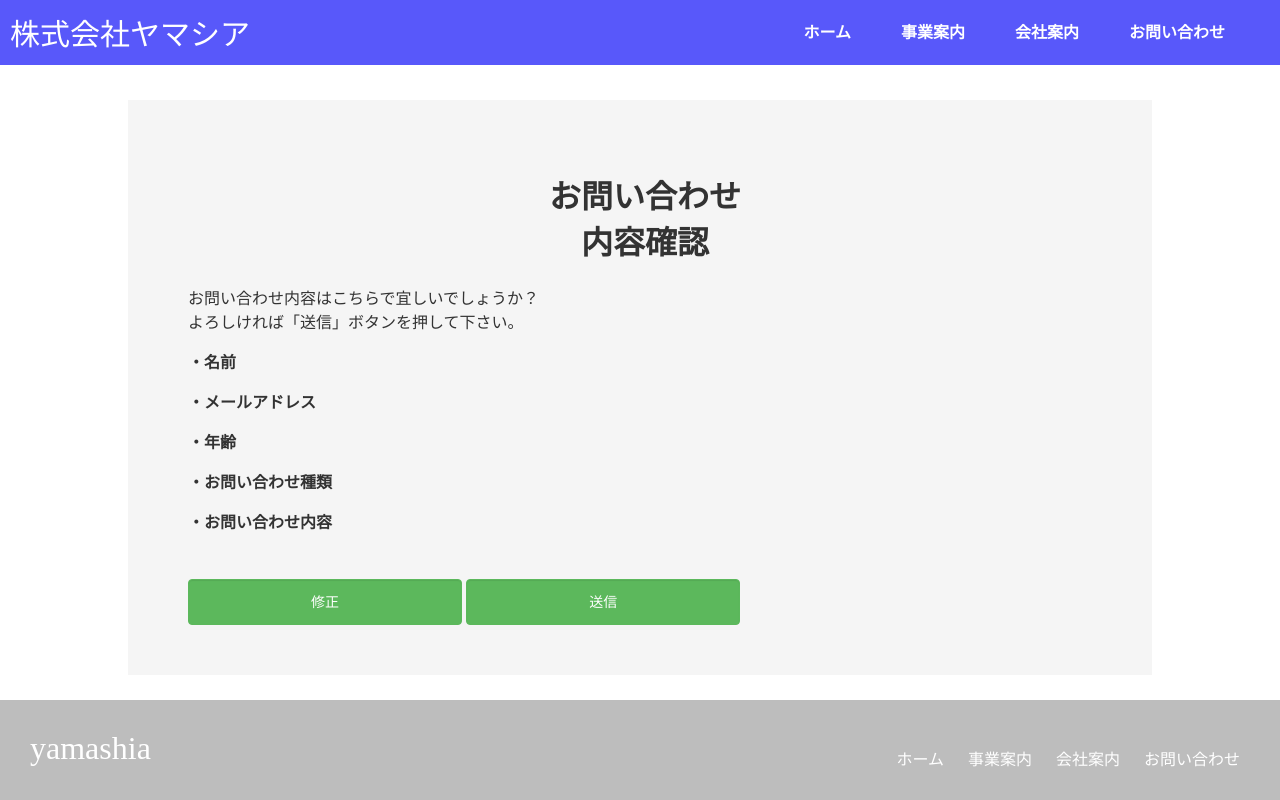
After one commit to yamashia/yamashia, a PHP site: page /contact/Confirmation.php in a window 1280 px wide. The commit adds this page. Run offline with PHP 8.4, Linux system fonts and the light colour scheme; data that the repository does not hold is empty.

Commit message:
Add files via upload

```diff
--- a/yamashia.co.jp/BuisinessInfo/BuisinessInfo.html
+++ b/yamashia.co.jp/BuisinessInfo/BuisinessInfo.html
@@ -21,7 +21,7 @@
 	    </ul>
    </li>
    <li><a href="../CompanyBrochure/CompanyBrochure.html">会社案内</a></li>
-   <li><a href="../contact/contact.html">お問い合わせ</a></li>
+   <li><a href="../contact/contact.php">お問い合わせ</a></li>
 	</ul>
 	</div>
   </div>
@@ -34,7 +34,7 @@
          <li><a href="../index.html">ホーム</a></li>
          <li><a href="../BuisinessInfo/BuisinessInfo.html">事業案内</a>
          <li><a href="../CompanyBrochure/CompanyBrochure.html">会社案内</a></li>
-         <li><a href="../contact/contact.html">お問い合わせ</a></li>
+         <li><a href="../contact/contact.php">お問い合わせ</a></li>
          </ul></div>
 </div>
     </header>
@@ -64,7 +64,7 @@
       <li><a href="../index.html">ホーム</a></li>
       <li><a href="../BuisinessInfo/BuisinessInfo.html">事業案内</a></li>
       <li><a href="../CompanyBrochure/CompanyBrochure.html">会社案内</a></li>
-      <li><a href="../contact/contact.html">お問い合わせ</a></li>
+      <li><a href="../contact/contact.php">お問い合わせ</a></li>
     </ul>
       </div>
   </footer>
--- a/yamashia.co.jp/BuisinessInfo/responsive.css
+++ b/yamashia.co.jp/BuisinessInfo/responsive.css
@@ -36,7 +36,7 @@
     footer-logo {
       font-size: 20px;
     }
-
+}
 
 @media screen and (min-width:480px) and (max-width: 768px){
  .header-left {
@@ -45,3 +45,4 @@
   .top-wrapper p {
   text-align: center;
   }
+}
--- a/yamashia.co.jp/CompanyBrochure/CompanyBrochure.html
+++ b/yamashia.co.jp/CompanyBrochure/CompanyBrochure.html
@@ -21,7 +21,7 @@
   </ul>
 </li>
 <li><a href="../CompanyBrochure/CompanyBrochure.html">会社案内</a></li>
-<li><a href="../contact/contact.html">お問い合わせ</a></li>
+<li><a href="../contact/contact.php">お問い合わせ</a></li>
 </ul>
 </div>
 </div>
@@ -34,7 +34,7 @@
          <li><a href="../index.html">ホーム</a></li>
          <li><a href="../BuisinessInfo/BuisinessInfo.html">事業案内</a>
          <li><a href="../CompanyBrochure/CompanyBrochure.html">会社案内</a></li>
-         <li><a href="../contact/contact.html">お問い合わせ</a></li>
+         <li><a href="../contact/contact.php">お問い合わせ</a></li>
          </ul></div>
     </header>
 
@@ -104,7 +104,7 @@
       <li><a href="../index.html">ホーム</a></li>
       <li><a href="../BuisinessInfo/BuisinessInfo.html">事業案内</a></li>
       <li><a href="../CompanyBrochure/CompanyBrochure.html">会社案内</a></li>
-      <li><a href="../contact/contact.html">お問い合わせ</a></li>
+      <li><a href="../contact/contact.php">お問い合わせ</a></li>
     </ul>
       </div>
   </footer>
--- a/yamashia.co.jp/CompanyBrochure/responsive.css
+++ b/yamashia.co.jp/CompanyBrochure/responsive.css
@@ -36,7 +36,7 @@
     footer-logo {
       font-size: 20px;
     }
-
+}
 
 @media screen and (min-width:480px) and (max-width: 768px){
  .header-left {
@@ -45,3 +45,4 @@
   .top-wrapper p {
   text-align: center;
   }
+}
--- /dev/null
+++ b/yamashia.co.jp/contact/Confirmation.php
@@ -0,0 +1,102 @@
+<!DOCTYPE html>
+<?php
+    // フォームのボタンが押されたら
+    if ($_SERVER["REQUEST_METHOD"] == "POST") {
+        // フォームから送信されたデータを各変数に格納
+        $name = $_POST["name"];
+        $email = $_POST["email"];
+        $age = $_POST["age"];
+        $category = $_POST["category"];
+        $body  = $_POST["body"];
+    }
+?>
+<html>
+  <head>
+    <meta charset="utf-8">
+    <meta name="viewport" content="width=device-width, initial-scale=1.0">
+    <title>株式会社ヤマシア</title>
+    <link rel="stylesheet" href="stylesheet.css">
+    <link rel="stylesheet" href="responsive.css">
+  </head>
+  <body>
+  <header>
+    <div  class="header-left"><a href="../index.php">株式会社ヤマシア</a></div>
+    <div id class="header-right">
+    <div id class="menu">
+<ul>
+<li><a href="../index.html">ホーム</a></li>
+<li><a href="../BuisinessInfo/BuisinessInfo.php">事業案内</a>
+<ul>
+<li><a href="../BuisinessInfo/BuisinessInfo.php">案件支援</a></li>
+<li><a href="../BuisinessInfo/BuisinessInfo.php">案件受託</a></li>
+  </ul>
+</li>
+<li><a href="../CompanyBrochure/CompanyBrochure.php">会社案内</a></li>
+<li><a href="../contact/contact.php">お問い合わせ</a></li>
+</ul>
+	</div>
+	</div>
+  <div id="nav-drawer">
+       <input id="nav-input" type="checkbox" class="nav-unshown">
+       <label id="nav-open" for="nav-input"><span></span></label>
+       <label class="nav-unshown" id="nav-close" for="nav-input"></label>
+       <div id="nav-content" class="nav-content">
+         <ul>
+         <li><a href="../index.php">ホーム</a></li>
+         <li><a href="../BuisinessInfo/BuisinessInfo.php">事業案内</a>
+         <li><a href="../CompanyBrochure/CompanyBrochure.php">会社案内</a></li>
+         <li><a href="../contact/contact.php">お問い合わせ</a></li>
+         </ul></div>
+    </header>
+
+
+    <div class="main">
+    <div class="contact-form">
+      <form action="thanks.php" method="post">
+             <input type="hidden" name="name" value="<?php echo $name; ?>">
+             <input type="hidden" name="email" value="<?php echo $email; ?>">
+             <input type="hidden" name="age" value="<?php echo $age; ?>">
+             <input type="hidden" name="category" value="<?php echo $category; ?>">
+             <input type="hidden" name="body" value="<?php echo $body; ?>">
+             <h1 class="contact-title">お問い合わせ<br>内容確認</h1>
+             <p>お問い合わせ内容はこちらで宜しいでしょうか？<br>よろしければ「送信」ボタンを押して下さい。</p>
+             <div>
+                 <div>
+                     <label>・名前</label>
+                     <p><?php echo $name; ?></p>
+                 </div>
+                 <div>
+                     <label>・メールアドレス</label>
+                     <p><?php echo $email; ?></p>
+                 </div>
+                 <div>
+                     <label>・年齢</label>
+                     <p><?php echo $age; ?></p>
+                 </div>
+                 <div>
+                     <label>・お問い合わせ種類</label>
+                     <p><?php echo $category; ?></p>
+                 </div>
+                 <div>
+                     <label>・お問い合わせ内容</label>
+                     <p><?php echo ($body); ?></p>
+                 </div>
+         <input type="button" value="修正" onclick="history.back()">
+         <input type="submit" value="送信">
+     </form>
+ </div>
+</div>
+
+  </body>
+  <footer>
+  <div class="footer-logo"><a href="../index.php">yamashia</a></div>
+  <div class="footer-list">
+    <ul>
+      <li><a href="../index.php">ホーム</a></li>
+      <li><a href="../BuisinessInfo/BuisinessInfo.php">事業案内</a></li>
+      <li><a href="../CompanyBrochure/CompanyBrochure.php">会社案内</a></li>
+      <li><a href="../contact/contact.php">お問い合わせ</a></li>
+    </ul>
+      </div>
+  </footer>
+</html>
--- a/yamashia.co.jp/contact/responsive.css
+++ b/yamashia.co.jp/contact/responsive.css
@@ -1,8 +1,8 @@
 
 @media all and (max-width: 1000px) {
- .top-wrapper p {
-    font-size: 35px;
-  }
+ .tpo-wrapper {
+   width: 100%;
+ }
 
   .header-right {
    width: 100%;
@@ -11,6 +11,18 @@
   .menu{
   display: none;
   }
+
+  .main {
+    min-width: inherit;
+  }
+
+  .form-title {
+   font-size: 25px;
+ }
+
+ input[type="text"] {
+   width: 60%;
+ }
 
   .footer-list {
   display: none;
@@ -28,6 +40,10 @@
 
     }
 
+.contact-title {
+  font-size: 20px;
+}
+
     footer {
       height: 70px;
       padding: 15px;
@@ -36,11 +52,10 @@
     footer-logo {
       font-size: 20px;
     }
+}
 
 @media screen and (min-width:480px) and (max-width: 768px){
  .header-left {
  font-size: 25px;
  }
-  .top-wrapper p {
-  text-align: center;
-  }
+}
--- a/yamashia.co.jp/contact/stylesheet.css
+++ b/yamashia.co.jp/contact/stylesheet.css
@@ -134,15 +134,12 @@ margin-left: 10px;
 margin-left: 10px;
 }
 
-.line-contact img {
-
-}
 
 .contact {
 margin-left: 10px;
 }
 
-.top-wrapper p {
+.contact-wrapper {
   color: black;
   font-size: 35px;
   text-align: center;
@@ -274,3 +271,108 @@ footer {
 .nav-content a {
   color:black;
 }
+
+
+
+form {
+  margin-left: 10px;
+}
+
+.main {
+  min-width: 700px;
+  margin-top: 100px;
+  margin-bottom: 100px;
+}
+
+.contact-form {
+  width: 80%;
+  margin: 60px auto;
+  padding: 50px;
+  background-color: #F5F5F5;
+  color: #333;
+}
+
+.contact-title {
+  text-align: center;
+}
+
+.form-title {
+  text-align: center;
+  margin-bottom: 30px;
+  font-size: 30px;
+}
+
+.form-item {
+  padding: 20px 0 10px 0;
+  font-weight: bold;
+}
+
+label {
+  font-weight: bold;
+}
+
+input[type="text"] {
+  width: 30%;
+  border: 1px solid #ccc;
+  border-radius: 4px;
+  padding: 6px 12px;
+  box-shadow: inset 0 1px 1px rgba(0, 0, 0, .075);
+  transition: border-color ease-in-out .15s, box-shadow ease-in-out .15s;
+  font-size: 14px;
+  line-height: 1.428571429;
+  color: #555;
+}
+
+input[type="submit"] {
+  margin-top: 30px;
+  width: 30%;
+  border: 1px solid #5cb85c;
+  border-radius: 4px;
+  padding: 12px;
+  box-shadow: inset 0 1px 1px rgba(0, 0, 0, .075);
+  font-size: 14px;
+  line-height: 1.428571429;
+  color: white;
+  background-color: #5cb85c;
+}
+
+input[type="button"] {
+  margin-top: 30px;
+  width: 30%;
+  border: 1px solid #5cb85c;
+  border-radius: 4px;
+  padding: 12px;
+  box-shadow: inset 0 1px 1px rgba(0, 0, 0, .075);
+  font-size: 14px;
+  line-height: 1.428571429;
+  color: white;
+  background-color: #5cb85c;
+}
+
+
+textarea {
+  width: 90%;
+  height: 100px;
+  border: 1px solid #ccc;
+  border-radius: 4px;
+  padding: 6px 12px;
+  box-shadow: inset 0 1px 1px rgba(0, 0, 0, .075);
+  transition: border-color ease-in-out .15s, box-shadow ease-in-out .15s;
+  font-size: 14px;
+  line-height: 1.428571429;
+  color: #555;
+}
+
+.thanks-message {
+  margin-top: 50px;
+  text-align: center;
+  font-size: 24px;
+}
+
+.display-contact {
+  width: 70%;
+  margin: 30px auto;
+  padding: 50px;
+  background-color: #F5F5F5;
+  color: #333;
+}
--- a/yamashia.co.jp/index.html
+++ b/yamashia.co.jp/index.html
@@ -21,7 +21,7 @@
 	    </ul>
    </li>
    <li><a href="CompanyBrochure/CompanyBrochure.html">会社案内</a></li>
-   <li><a href="contact/contact.html">お問い合わせ</a></li>
+   <li><a href="contact/contact.php">お問い合わせ</a></li>
 	</ul>
 	</div>
   </div>
@@ -34,7 +34,7 @@
          <li><a href="index.html">ホーム</a></li>
          <li><a href="BuisinessInfo/BuisinessInfo.html">事業案内</a>
          <li><a href="CompanyBrochure/CompanyBrochure.html">会社案内</a></li>
-         <li><a href="contact/contact.html">お問い合わせ</a></li>
+         <li><a href="contact/contact.php">お問い合わせ</a></li>
          </ul></div>
 </div>
     </header>
@@ -52,7 +52,7 @@
           <li><a href="index.html">ホーム</a></li>
           <li><a href="BuisinessInfo/BuisinessInfo.html">事業案内</a></li>
           <li><a href="CompanyBrochure/CompanyBrochure.html">会社案内</a></li>
-          <li><a href="contact/contact.html">お問い合わせ</a></li>
+          <li><a href="contact/contact.php">お問い合わせ</a></li>
         </ul>
       </div>
   </footer>
--- a/yamashia.co.jp/index.php
+++ b/yamashia.co.jp/index.php
@@ -39,11 +39,7 @@
   </div>
   </header>
     <div class="top-wrapper">
-    <div style="background: url(katakataS.png);">
-      <p>　</p>
       <p>やましあ</p>
-      <p>　</p>
-    </div>
     </div>
   </body>
 
```
Also changed, not shown: yamashia.co.jp/contact/contact.php (+47 -3 lines), yamashia.co.jp/contact/thanks.php (added, +56 -0 lines), yamashia.co.jp/css/responsive.css (+7 -1 lines), yamashia.co.jp/css/stylesheet.css (+4 -12 lines).
